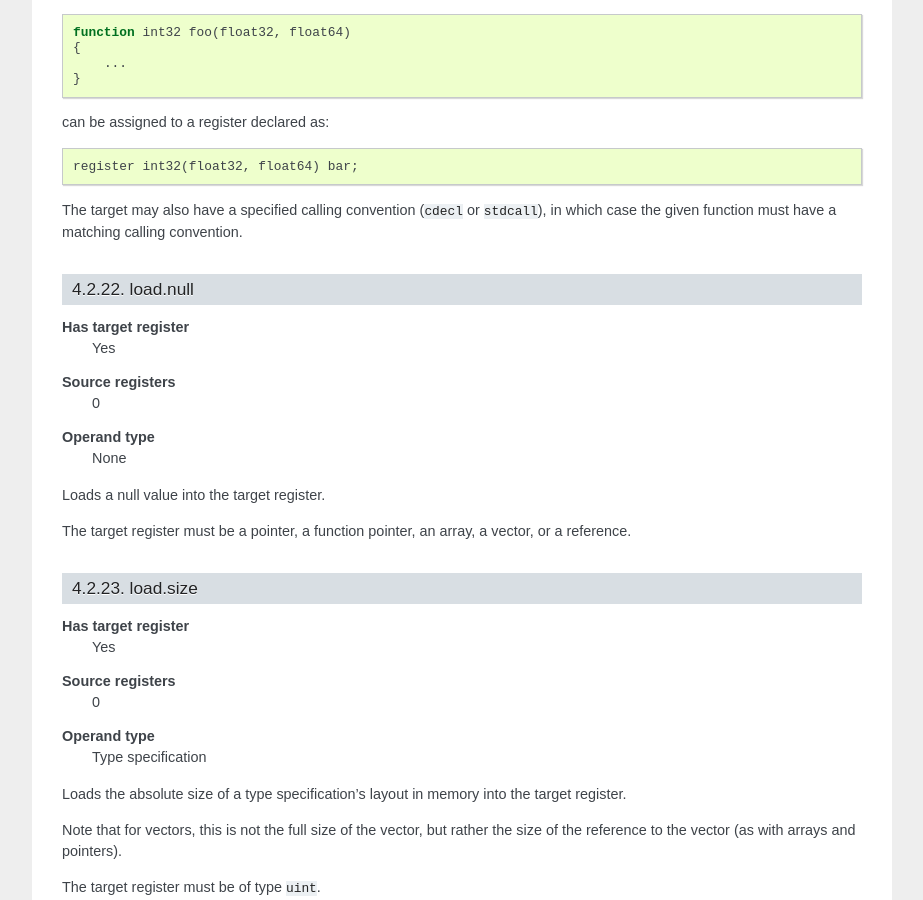
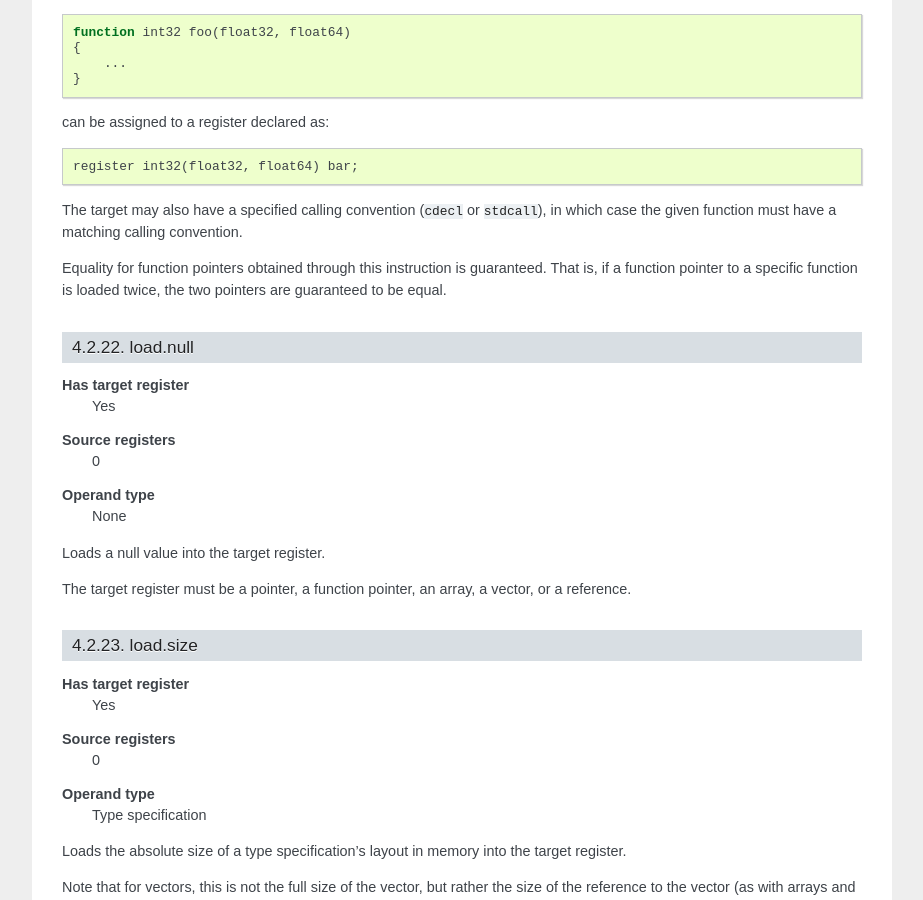
Before and after one commit to lycus/mci, a Sphinx documentation site: the page built from docs/instruction_set.rst, in a window 1280 px wide and 900 px high, scrolled down 7963 px. Shown: the whole window, without its empty margins (198-1121 px from the left). Built offline with Sphinx 7.4.7, drawn with Linux system fonts in a browser that asks for light colours.

Commit message:
Add note about function pointer equality to load.func docs.

```diff
--- a/docs/instruction_set.rst
+++ b/docs/instruction_set.rst
@@ -398,6 +398,10 @@ can be assigned to a register declared as::
 The target may also have a specified calling convention (``cdecl`` or
 ``stdcall``), in which case the given function must have a matching calling
 convention.
+
+Equality for function pointers obtained through this instruction is
+guaranteed. That is, if a function pointer to a specific function is loaded
+twice, the two pointers are guaranteed to be equal.
 
 load.null
 ---------
```
